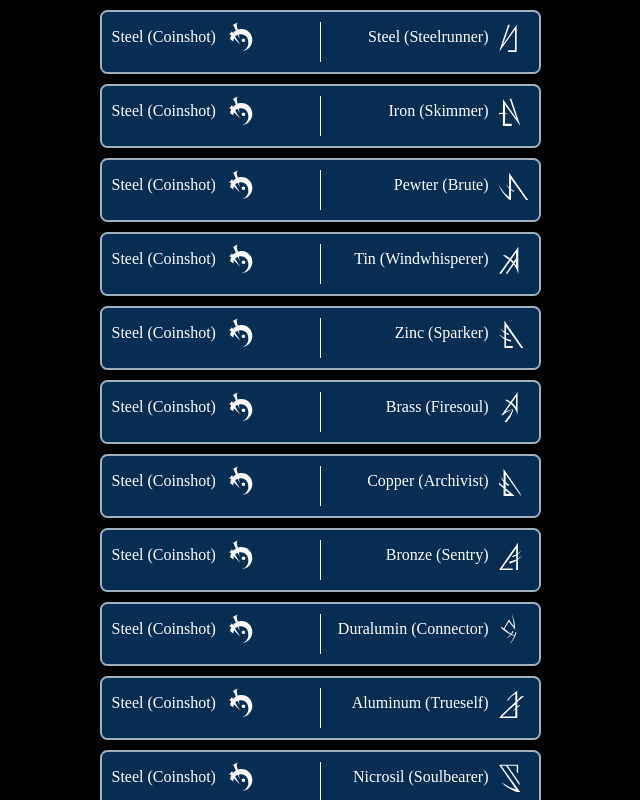
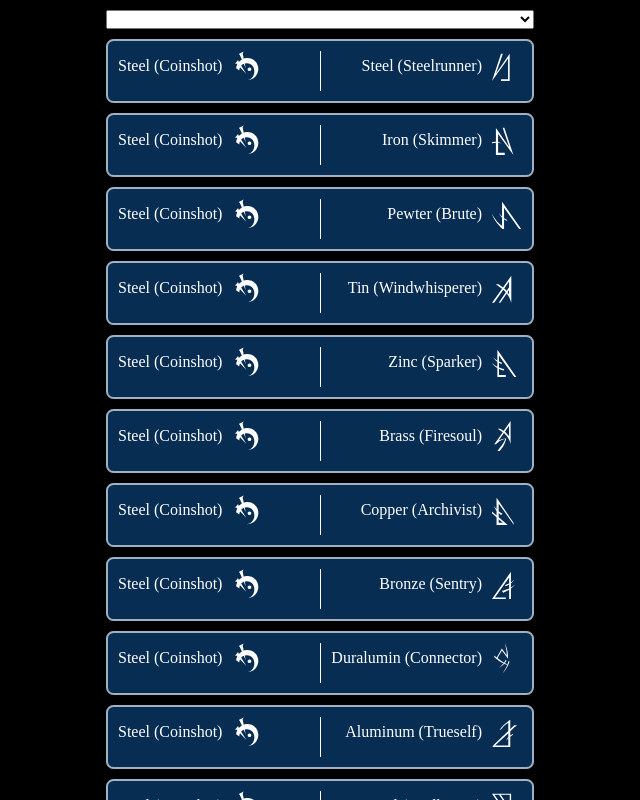
Before and after one commit to stangerjm/twinborn-combinations, a Vue app: page / in a window 1280 px wide. Shown: the whole page, without its empty margins (320-960 px from the left). Built offline with nearby package versions, Linux system fonts and the light colour scheme.

Commit message:
Added WIP metal selection

```diff
--- a/src/App.vue
+++ b/src/App.vue
@@ -1,11 +1,10 @@
 <script setup lang="ts">
-import { twinbornCombos } from './data/twinborn-combinations';
-import TwinbornList from './components/twinborn-list.vue';
+import ConfigurableList from './views/configurable-list.vue';
 </script>
 
 <template>
   <div class="twinborn">
-    <TwinbornList :twinborn-combos="twinbornCombos" />
+    <ConfigurableList />
   </div>
 </template>
 
@@ -13,5 +12,7 @@ import TwinbornList from './components/twinborn-list.vue';
 .twinborn {
   width: 100%;
   height: 100%;
+  overflow-y: scroll;
+  scrollbar-width: none;
 }
 </style>
--- a/src/components/twinborn-combo.vue
+++ b/src/components/twinborn-combo.vue
@@ -40,8 +40,7 @@ const { twinborn, selected } = defineProps<TwinbornComboProps>();
 
 <style scoped>
 .twinborn-combination {
-  width: 35%;
-  margin: 0 auto;
+  width: 100%;
   display: grid;
   grid-auto-flow: column;
   grid-template-columns: 1fr auto 1fr;
--- a/src/components/twinborn-list.vue
+++ b/src/components/twinborn-list.vue
@@ -26,12 +26,10 @@ function isSelected(combo: Twinborn) {
 <style scoped>
 .twinborn-list {
   display: grid;
+  align-items: start;
   justify-content: center;
-  padding: 1rem;
   grid-gap: 1rem;
   height: 100%;
   width: 100%;
-  overflow-y: scroll;
-  scrollbar-width: none;
 }
 </style>
--- /dev/null
+++ b/src/views/configurable-list.vue
@@ -0,0 +1,46 @@
+<script setup lang="ts">
+import { ref } from 'vue';
+import TwinbornList from '../components/twinborn-list.vue';
+import { Metal, Twinborn, twinbornCombos } from '../data/twinborn-combinations';
+
+const filter = ref<Metal | undefined>(undefined);
+const combos = ref<Twinborn[]>(twinbornCombos);
+
+function filterCombos() {
+  combos.value = filter.value ?
+    twinbornCombos.filter(({ allomanticPower, feruchemicalPower }) => allomanticPower.metal === filter.value || feruchemicalPower.metal === filter.value) :
+    twinbornCombos;
+}
+</script>
+
+<template>
+  <div class="twinborn-configurableList">
+    <select
+      v-model="filter"
+      @change="filterCombos"
+    >
+      <option
+        v-for="metal in Object.keys(Metal)"
+        :key="metal"
+      >
+        {{ metal }}
+      </option>
+    </select>
+    <TwinbornList :twinborn-combos="combos" />
+  </div>
+</template>
+
+<style scoped>
+.twinborn-configurableList {
+  display: grid;
+  grid-gap: 1rem;
+  padding: 1rem;
+  width: 35%;
+  height: 100%;
+  margin: 0 auto;
+}
+
+.test {
+  color: white;
+}
+</style>
```
